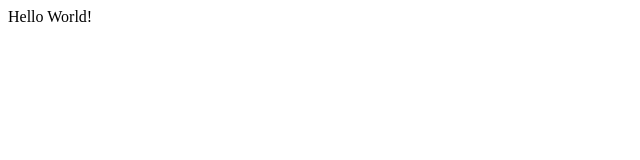
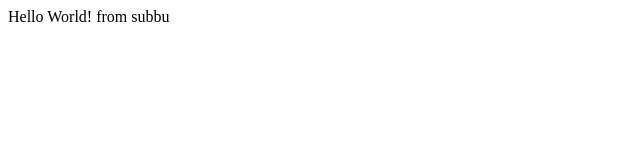
Before and after one commit to venkatasubbareddy66/github, a plain HTML site: page index.html in a window 1280 px wide. Shown: the full height of the page, 0-640 px from the left. Drawn offline with Linux system fonts and the light colour scheme.

Commit message:
change content

```diff
--- a/index.html
+++ b/index.html
@@ -8,7 +8,7 @@
 </head>
 
 <body>
-	Hello World!
+	Hello World! from subbu
 </body>
 
 </html>
```
Also changed, not shown: notes.txt (added).
